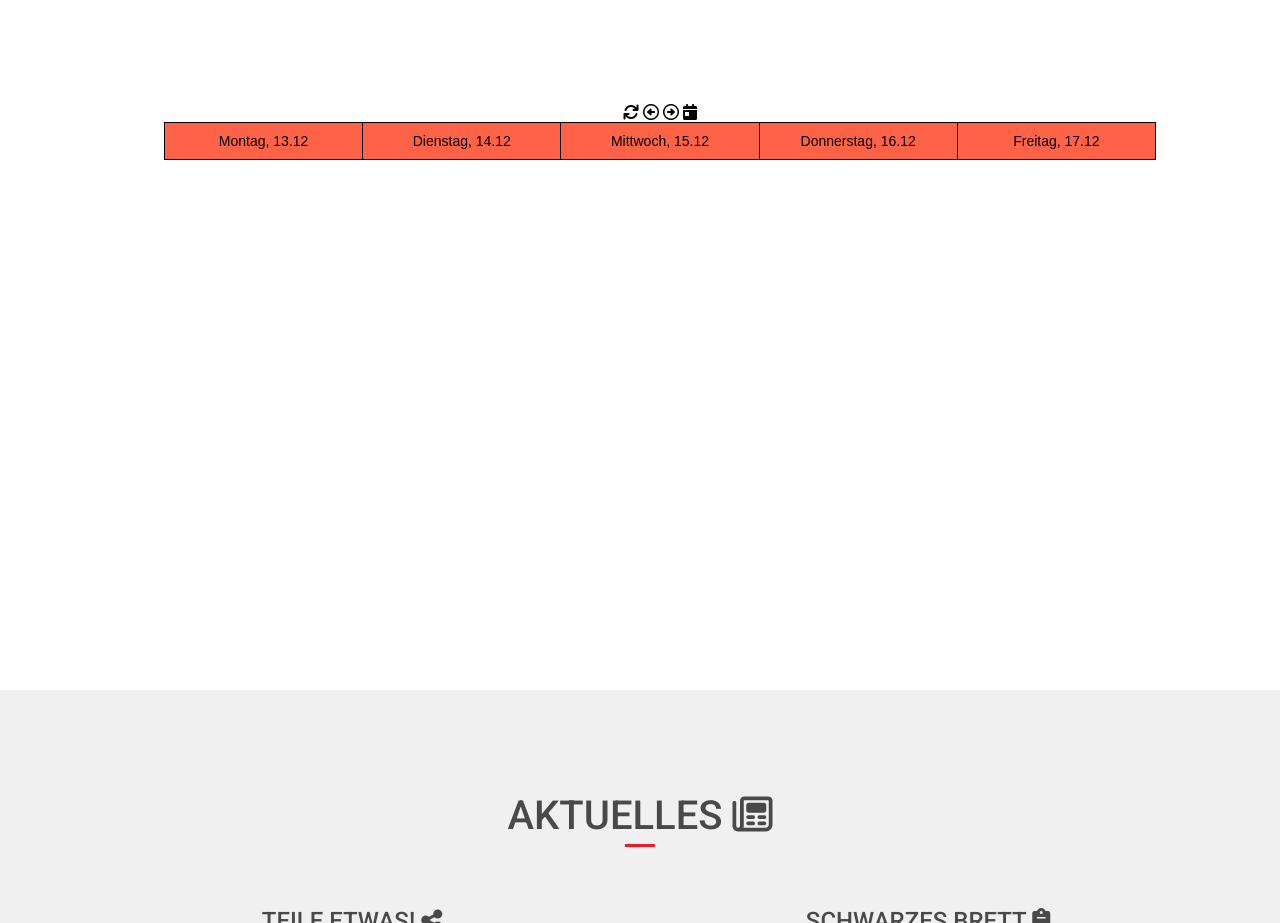
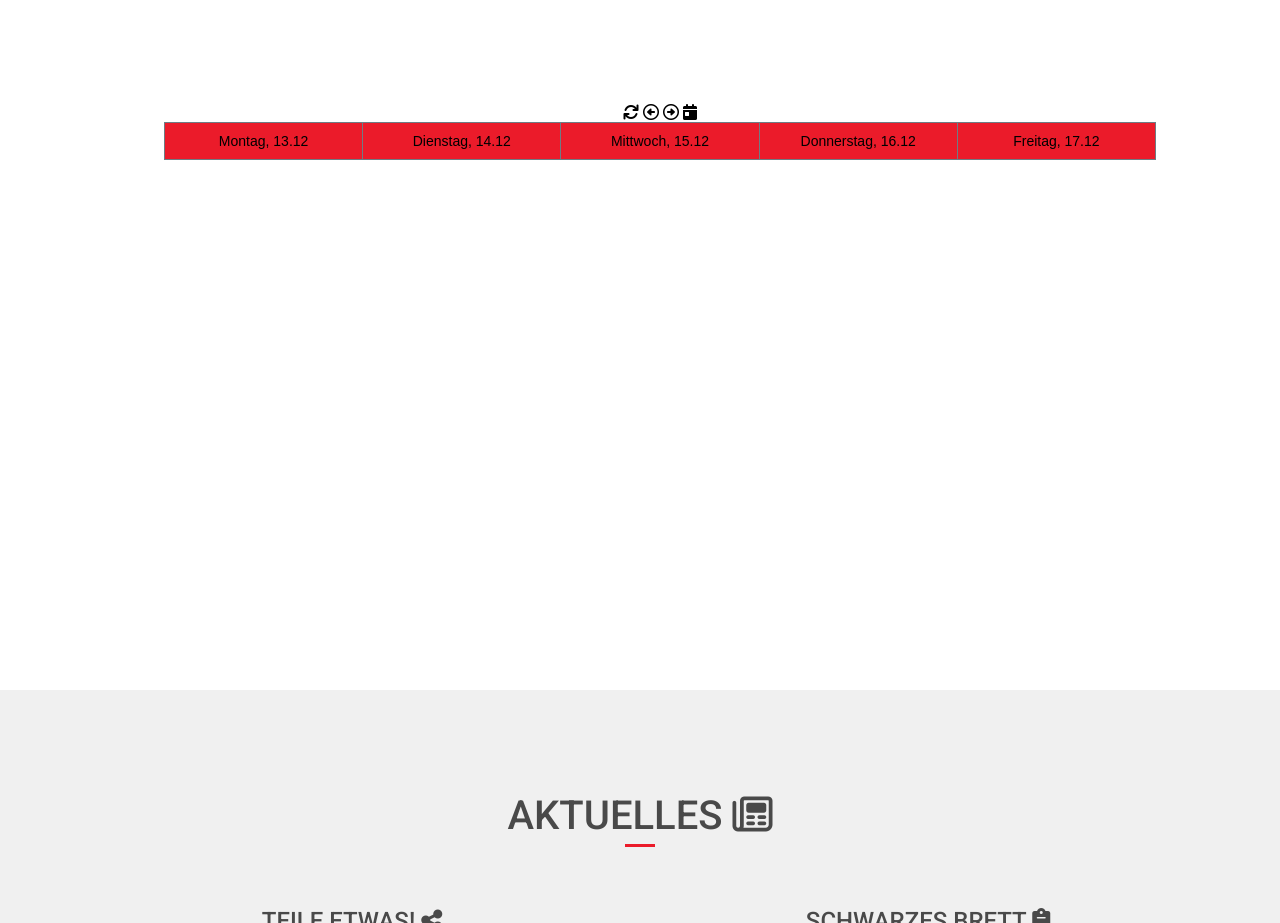
Before and after one commit to MatthiasHeilmann/WebEng, a website: page main.html in a window 1280 px wide. Shown: the part 2710-3633 px from the top of the page. Drawn offline with nearby package versions, Linux system fonts and the light colour scheme; no server answers.

Commit message:
New Color for Table-Head

```diff
--- a/css/style.css
+++ b/css/style.css
@@ -318,8 +318,8 @@ span.tmax{
     word-break: normal;
 }
 .tg th {
-    background-color: tomato;
-    border-color: black;
+    background-color: #eb1b2a;
+    border-color: #6e7c84;
     border-style: solid;
     border-width: 1px;
     font-family: Arial, sans-serif;
```
